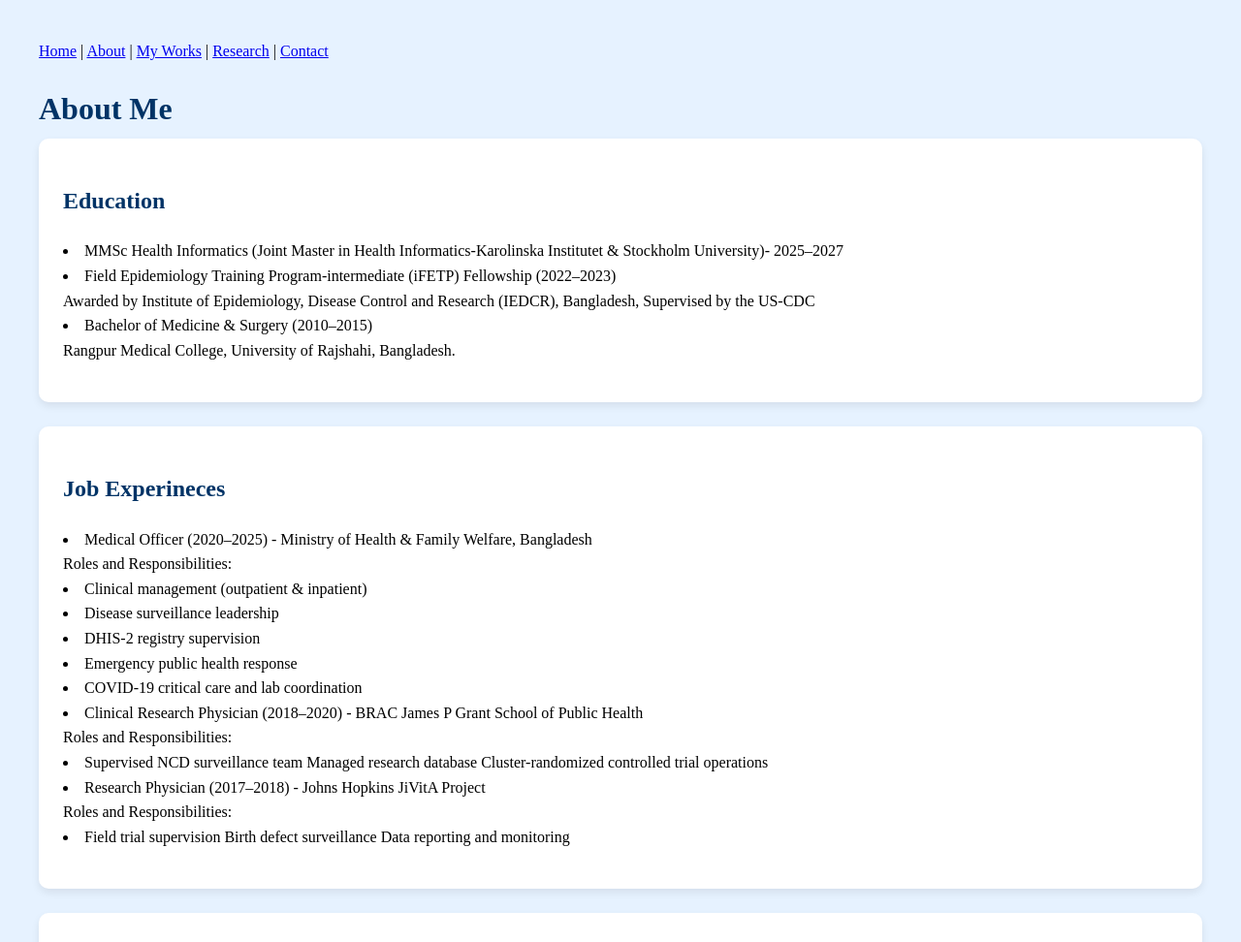
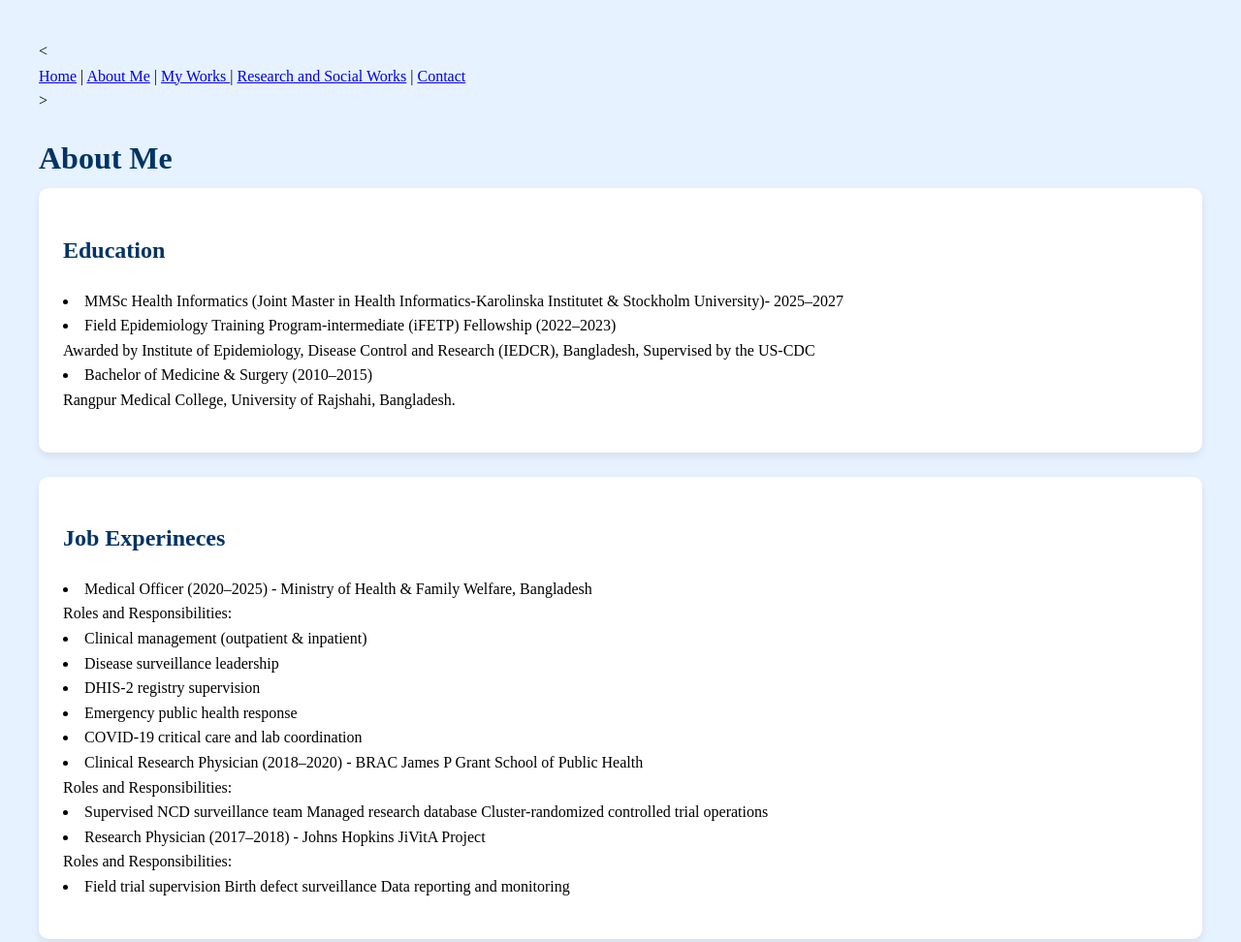
Before and after one commit to anudasrpmc39-sudo/anupomdas.github.io, a plain HTML site: page about.html in a window 1280 px wide. Shown: the top 972 px of the page at 97% size. Drawn offline with Linux system fonts and the light colour scheme.

Commit message:
Update navigation links in about.html
Signed-off-by: Anupom Das <anudasrpmc39@gmail.com>

```diff
--- a/about.html
+++ b/about.html
@@ -7,13 +7,13 @@
 </head>
 <body>
 
-<nav>
+<<nav>
   <a href="index.html">Home</a> |
-  <a href="about.html">About</a> |
-  <a href="works.html">My Works</a> |
-  <a href="research.html">Research</a> |
+  <a href="about.html">About Me</a> |
+  <a href="works.html">My Works </a> |
+  <a href="research.html"> Research and Social Works</a> |
   <a href="contact.html">Contact</a>
-</nav>
+</nav>>
 
 <h1>About Me</h1>
 
```
